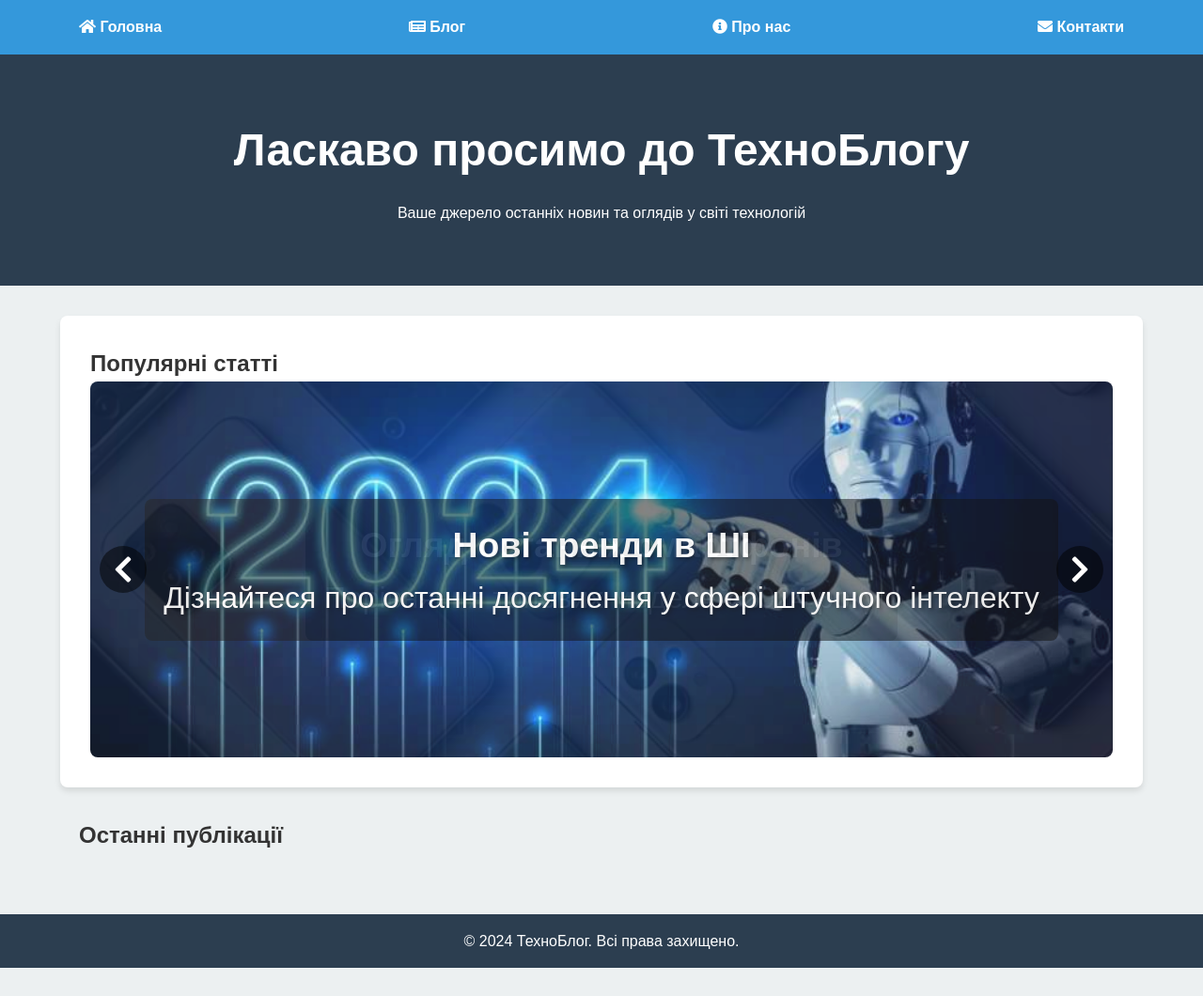
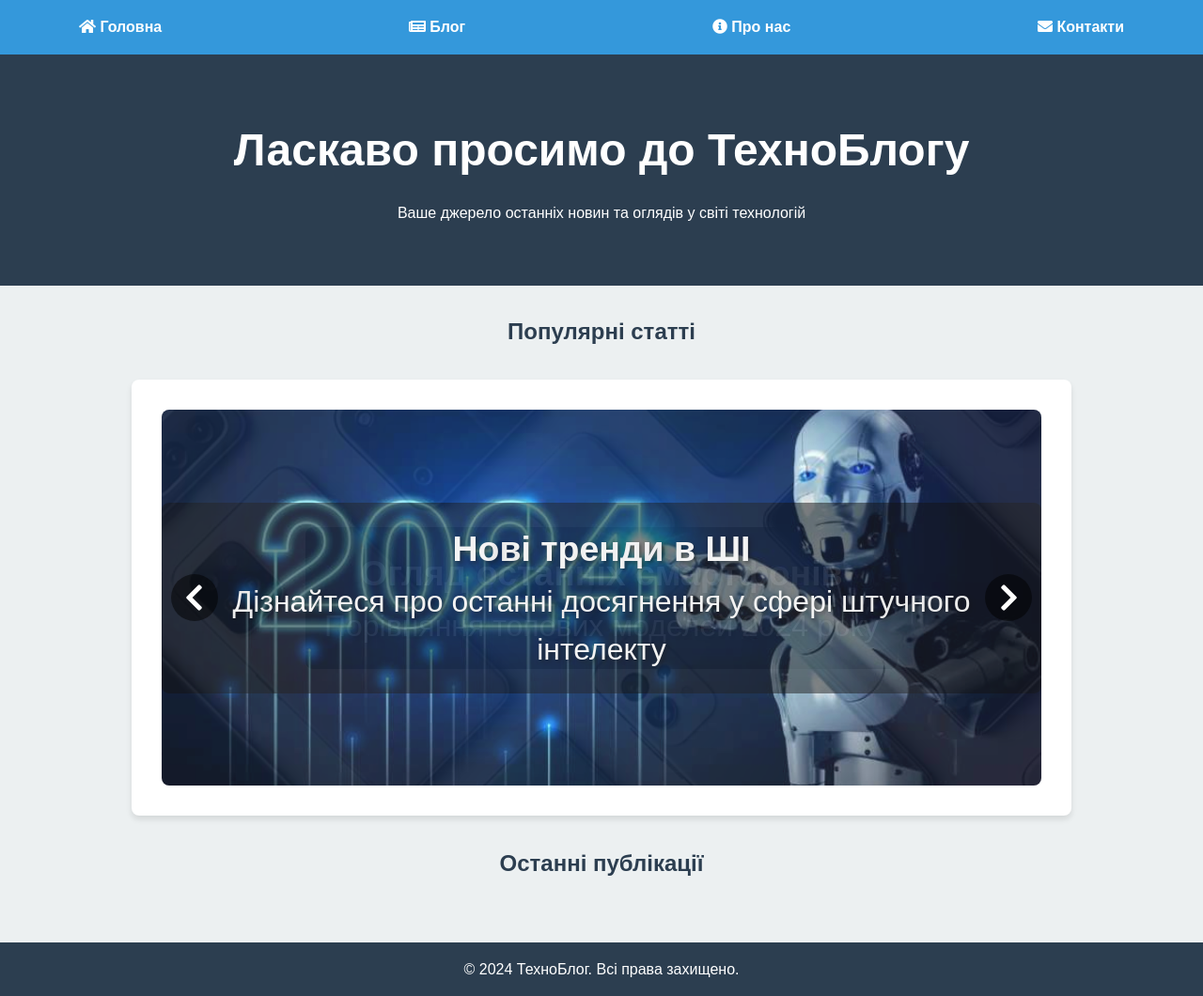
Before and after one commit to Divam-dev/TS-All-Tasks, a plain HTML site: page index.html in a window 1280 px wide. Shown: the whole page at 94% size. Before the commit the page ends 1030 px from the top, so only its background shows below. Drawn offline with Linux system fonts and the light colour scheme; no server answers.

Commit message:
Update index.html

```diff
--- a/index.html
+++ b/index.html
@@ -28,8 +28,9 @@
             </div>
         </section>
 
-        <section class="carousel">
-            <h2>Популярні статті</h2>
+        <section class="container">
+            <h2 class="section-title">Популярні статті</h2>
+            <div class="carousel">
                 <div class="carousel-container">
                     <div class="carousel-item active" style="background-image: url('assets/img/AI_trends.jpg');">
                         <div class="carousel-content">
@@ -68,7 +69,7 @@
         </section>
 
         <section class="container">
-            <h2>Останні публікації</h2>
+            <h2 class="section-title">Останні публікації</h2>
             <div id="posts" class="posts"></div>
         </section>
     </main>
```
